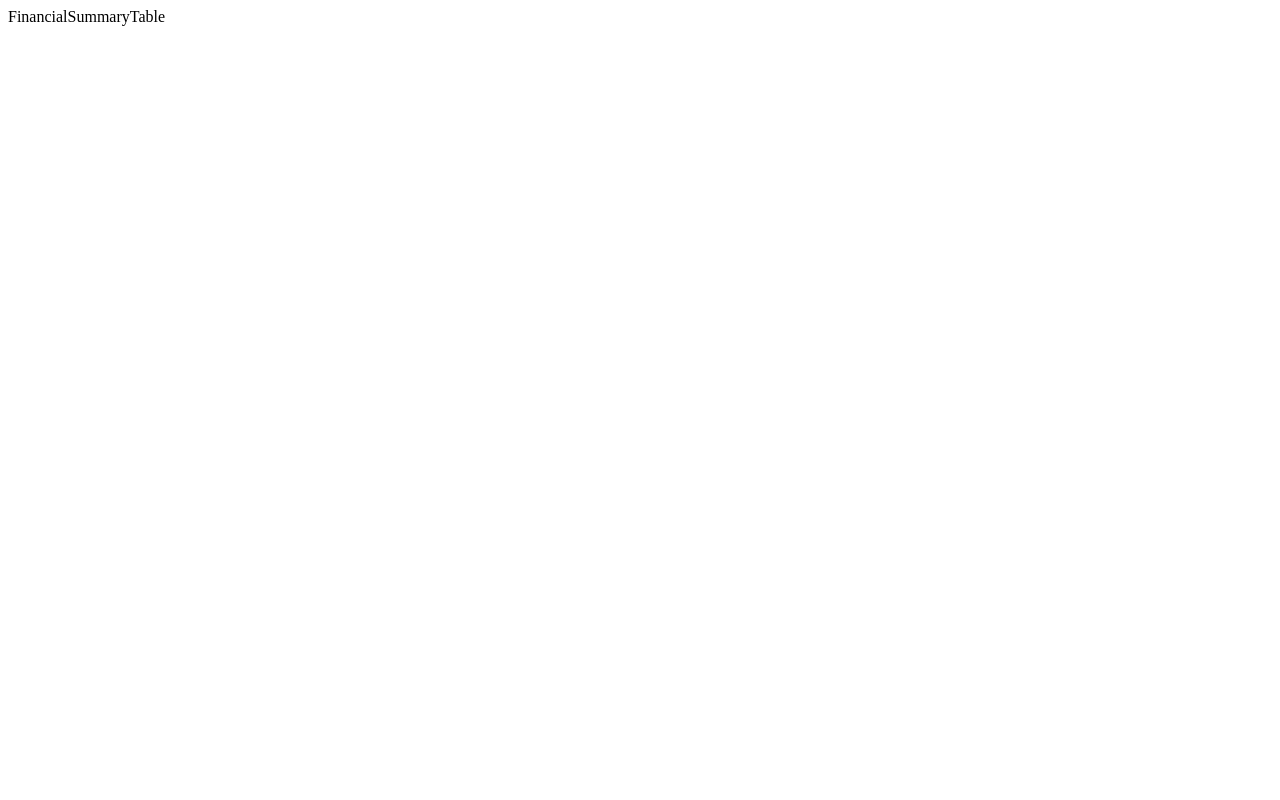
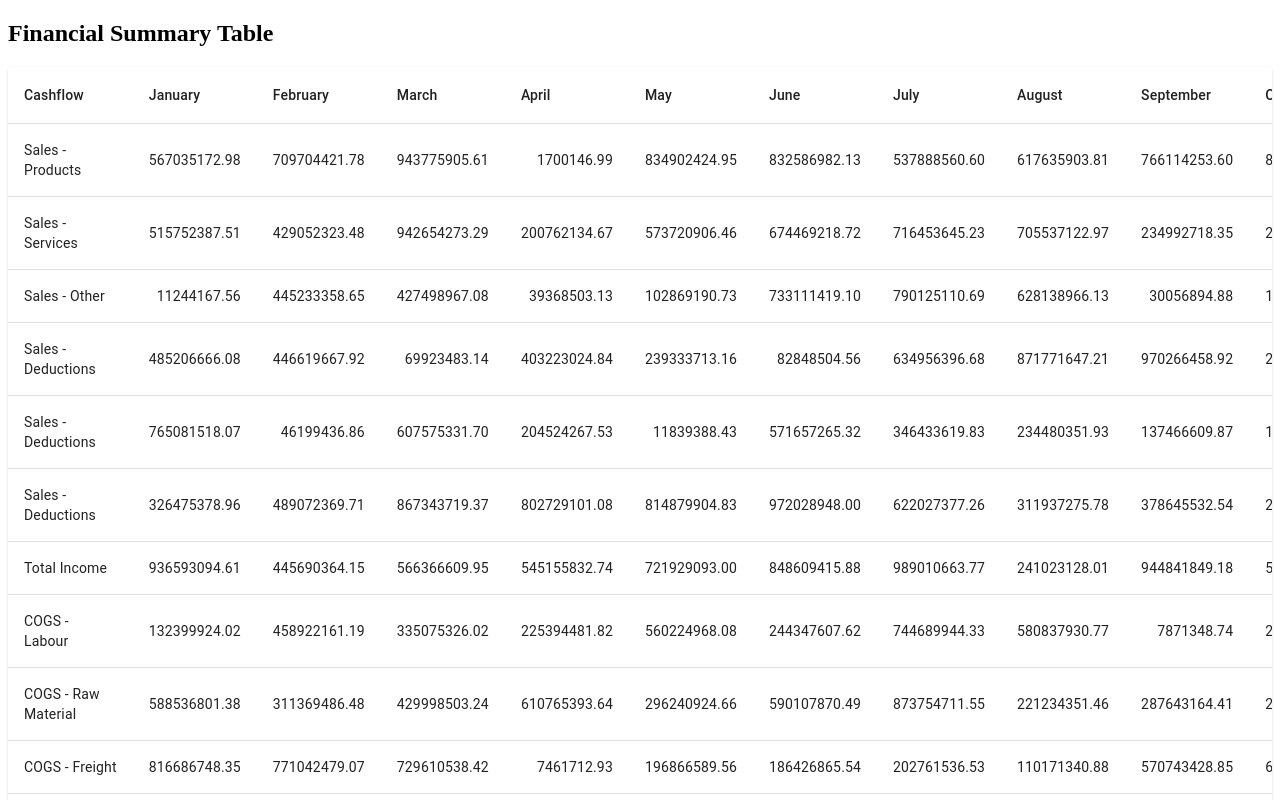
Before and after one commit to barkha-gupta/the-kaptive, a React (Vite) app: page / in a window 1280 px wide. Shown: the top 800 px of the page. Built offline with nearby package versions, Linux system fonts and the light colour scheme.

Commit message:
feat: render table

```diff
--- a/src/components/FinancialSummaryTable.jsx
+++ b/src/components/FinancialSummaryTable.jsx
@@ -1,13 +1,68 @@
 import React, { useEffect, useState } from "react";
 import data from "../data/tableData.json";
+import Table from "@mui/material/Table";
+import TableBody from "@mui/material/TableBody";
+import TableCell from "@mui/material/TableCell";
+import TableContainer from "@mui/material/TableContainer";
+import TableHead from "@mui/material/TableHead";
+import TableRow from "@mui/material/TableRow";
+import Paper from "@mui/material/Paper";
 
 const FinancialSummaryTable = () => {
-  const [tableData, setTableData] = useState(data);
-  useEffect(() => {
-    console.log(tableData.Sheet1);
-  }, []);
+  const [tableData, setTableData] = useState(data.Sheet1);
 
-  return <div>FinancialSummaryTable</div>;
+  const columnData = [
+    "Cashflow",
+    "January",
+    "February",
+    "March",
+    "April",
+    "May",
+    "June",
+    "July",
+    "August",
+    "September",
+    "October",
+    "November",
+    "December",
+  ];
+
+  return (
+    <div>
+      <h2>Financial Summary Table</h2>
+      <TableContainer component={Paper}>
+        <Table>
+          <TableHead>
+            <TableRow>
+              {columnData.map((colName, i) => (
+                <TableCell key={i}>{colName}</TableCell>
+              ))}
+            </TableRow>
+          </TableHead>
+
+          <TableBody>
+            {tableData.map((row, index) => (
+              <TableRow key={index}>
+                <TableCell>{row.Overhead}</TableCell>
+                <TableCell align="right">{row.Jan.toFixed(2)}</TableCell>
+                <TableCell align="right">{row.Feb.toFixed(2)}</TableCell>
+                <TableCell align="right">{row.March.toFixed(2)}</TableCell>
+                <TableCell align="right">{row.April.toFixed(2)}</TableCell>
+                <TableCell align="right">{row.May.toFixed(2)}</TableCell>
+                <TableCell align="right">{row.June.toFixed(2)}</TableCell>
+                <TableCell align="right">{row.July.toFixed(2)}</TableCell>
+                <TableCell align="right">{row.August.toFixed(2)}</TableCell>
+                <TableCell align="right">{row.September.toFixed(2)}</TableCell>
+                <TableCell align="right">{row.October.toFixed(2)}</TableCell>
+                <TableCell align="right">{row.November.toFixed(2)}</TableCell>
+                <TableCell align="right">{row.December.toFixed(2)}</TableCell>
+              </TableRow>
+            ))}
+          </TableBody>
+        </Table>
+      </TableContainer>
+    </div>
+  );
 };
 
 export default FinancialSummaryTable;
```
